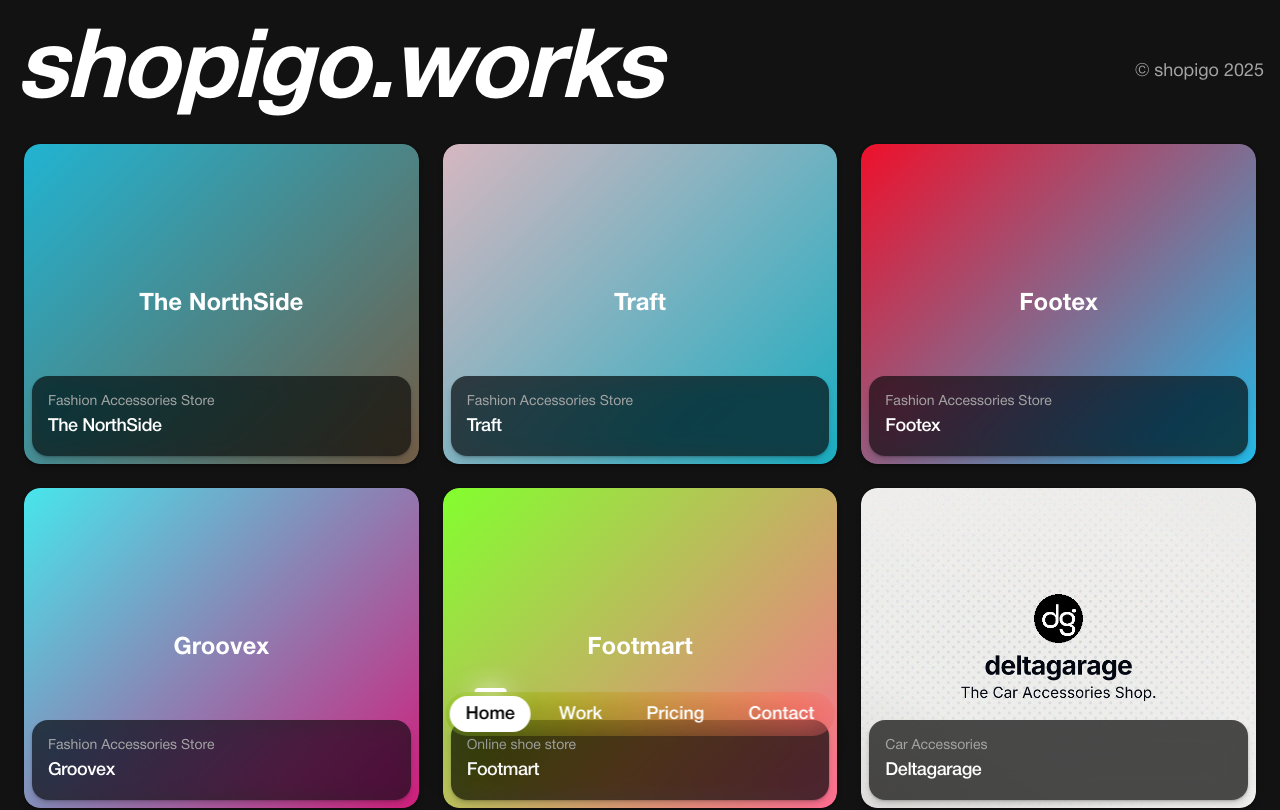
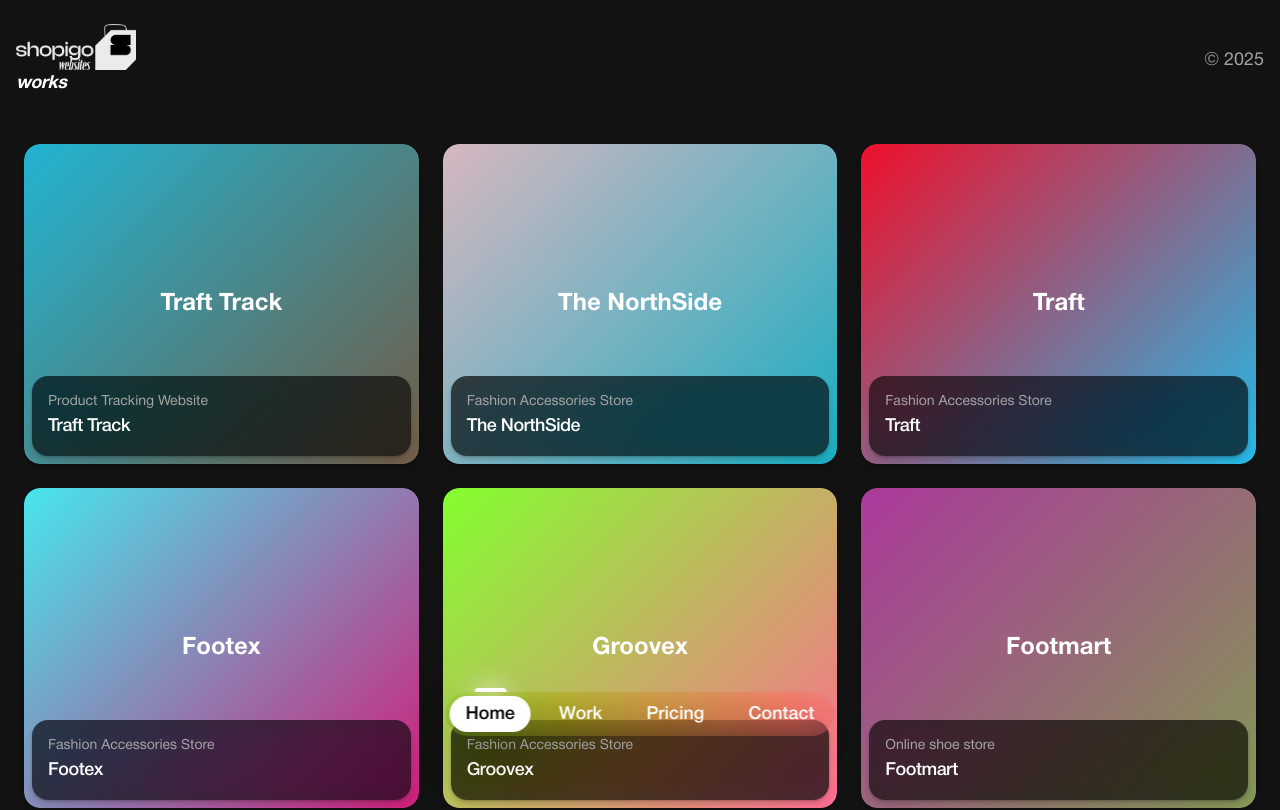
Before and after one commit to yadusuryab/kspyn, a Next.js app: page /work in a window 1280 px wide. Shown: the top 810 px of the page. Built offline with nearby package versions, Linux system fonts and the light colour scheme.

Commit message:
New logo and small changes

```diff
--- a/app/work/page.tsx
+++ b/app/work/page.tsx
@@ -8,6 +8,11 @@ import ms from '@/public/ms.png';
 import Head from "next/head";
 
 const works = [
+  {
+    title: "Traft Track",
+    type: "Product Tracking Website",
+    url: "https://track.traft.in",
+  },
   {
     title: "The NorthSide",
     type: "Fashion Accessories Store",
--- a/components/layout/title-header.tsx
+++ b/components/layout/title-header.tsx
@@ -1,48 +1,56 @@
-import React from 'react'
+import Image from "next/image";
+import React from "react";
 
 interface TitleHeaderProps {
-  title?: string
-  subtitle?: string
-  align?: 'left' | 'center' | 'right'
-  overlay?: boolean
-  overlayOpacity?: 'low' | 'medium' | 'high'
-  className?: string
+  title?: string;
+  subtitle?: string;
+  align?: "left" | "center" | "right";
+  overlay?: boolean;
+  overlayOpacity?: "low" | "medium" | "high";
+  className?: string;
 }
 
 const TitleHeader = ({
   title = "shopigo",
   subtitle,
-  align = 'center',
+  align = "center",
   overlay = false,
-  overlayOpacity = 'medium',
-  className = ''
+  overlayOpacity = "medium",
+  className = "",
 }: TitleHeaderProps) => {
   const alignments = {
-    left: 'text-left items-start',
-    center: 'text-center items-center',
-    right: 'text-right items-end'
-  }
+    left: "text-left items-start",
+    center: "text-center items-center",
+    right: "text-right items-end",
+  };
 
   const titleSizes = {
-    base: 'text-4xl md:text-8xl',
-    subtitle: 'text-sm md:text-lg'
-  }
+    base: "text-4xl md:text-8xl",
+    subtitle: "text-sm md:text-lg",
+  };
 
   return (
-    <div className={`absolute top-2 z-10 w-full p-4 flex ${alignments[align]} ${className}`}>
+    <div
+      className={`absolute top-2 z-10 w-full p-4 flex ${alignments[align]} ${className}`}
+    >
       <div className="flex  w-full items-center justify-between">
-        <h1 className={`font-bold italic tracking-tight ${titleSizes.base} text-black dark:text-white`}>
-          {title}{subtitle &&`.${subtitle.toLowerCase()}`}
-        </h1>
+        <div className="flex flex-col items-start justify-start ">
+          <Image src="/wordmark.png" alt="logo" width={120} height={120} />
+          <h1
+            className={`font-bold italic tracking-tight ${titleSizes.subtitle} text-black dark:text-white`}
+          >
+            {subtitle && `${subtitle.toLowerCase()}`}
+          </h1>
+        </div>
 
-
-          <p className={` ${titleSizes.subtitle} font-medium text-muted-foreground`}>
-            &copy; shopigo 2025
-          </p>
-
+        <p
+          className={` ${titleSizes.subtitle} font-medium text-muted-foreground`}
+        >
+          &copy; 2025
+        </p>
       </div>
     </div>
-  )
-}
+  );
+};
 
-export default TitleHeader
+export default TitleHeader;
--- a/components/sections/hero.tsx
+++ b/components/sections/hero.tsx
@@ -12,20 +12,21 @@ import slide3 from "@/public/3.jpg";
 const slides = [
   {
     image: slide1,
-    title: "Design That Speaks",
-    subtitle: "Purposeful Experiences",
+    title: "Sell With Confidence",
+    subtitle: "Shopigo stores convert better.",
   },
   {
     image: slide2,
-    title: "Inspired by Origins",
-    subtitle: "Cultural Roots",
+    title: "Built for Growth",
+    subtitle: "Scale your online sales fast.",
   },
   {
     image: slide3,
-    title: "Designed with Depth",
-    subtitle: "Immersive Flow",
+    title: "Smooth Shopping",
+    subtitle: "A clean flow customers love.",
   },
 ];
+
 
 export  function Hero() {
   const [emblaRef, emblaApi] = useEmblaCarousel(
@@ -64,8 +65,8 @@ export  function Hero() {
                 objectFit="cover"
                 priority
               />
-              <div className="absolute bottom-20 left-10 text-white z-10">
-              <p className="text-lg md:text-2xl drop-shadow-md">
+              <div className="absolute bottom-40 left-5 text-white z-10">
+              <p className="text-md md:text-2xl text-muted-foreground drop-shadow-md">
                   {slide.subtitle}
                 </p>
                 <h2 className="text-4xl md:text-6xl tracking-tighter font-semibold mb-2 drop-shadow-lg">
@@ -83,13 +84,13 @@ export  function Hero() {
         {slides.map((_, index) => (
           <div
             key={index}
-            className="h-1 w-full bg-white/30 overflow-hidden rounded"
+            className="h-1 w-full bg-white/30 overflow-hidden rounded-full"
           >
             <div
               ref={(el:any) => (progressRefs.current[index] = el)}
-              className={`h-full bg-white transition-all duration-[5000ms] ${
-                index === selectedIndex ? "w-full" : "w-0"
-              }`}
+              className={`h-full bg-white transition-all duration-[5000ms] w-0  ${index < selectedIndex ? "w-full" : ""}
+    ${index === selectedIndex ? "w-full" : ""}
+    ${index > selectedIndex ? "w-0" : ""}`}
             />
           </div>
         ))}
```
Also changed, not shown: public/shopigo.avif (added), public/wordmark.png (added).
